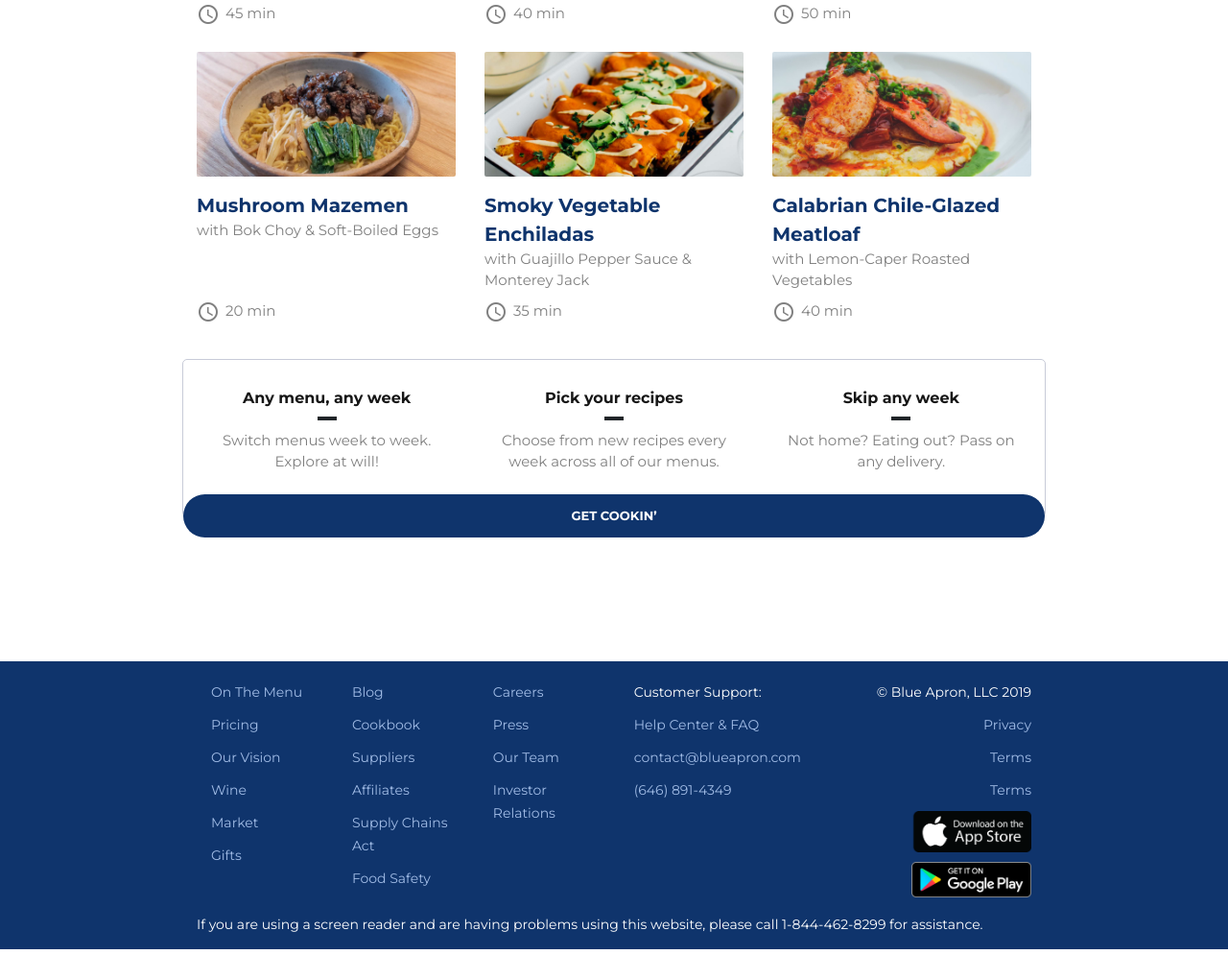
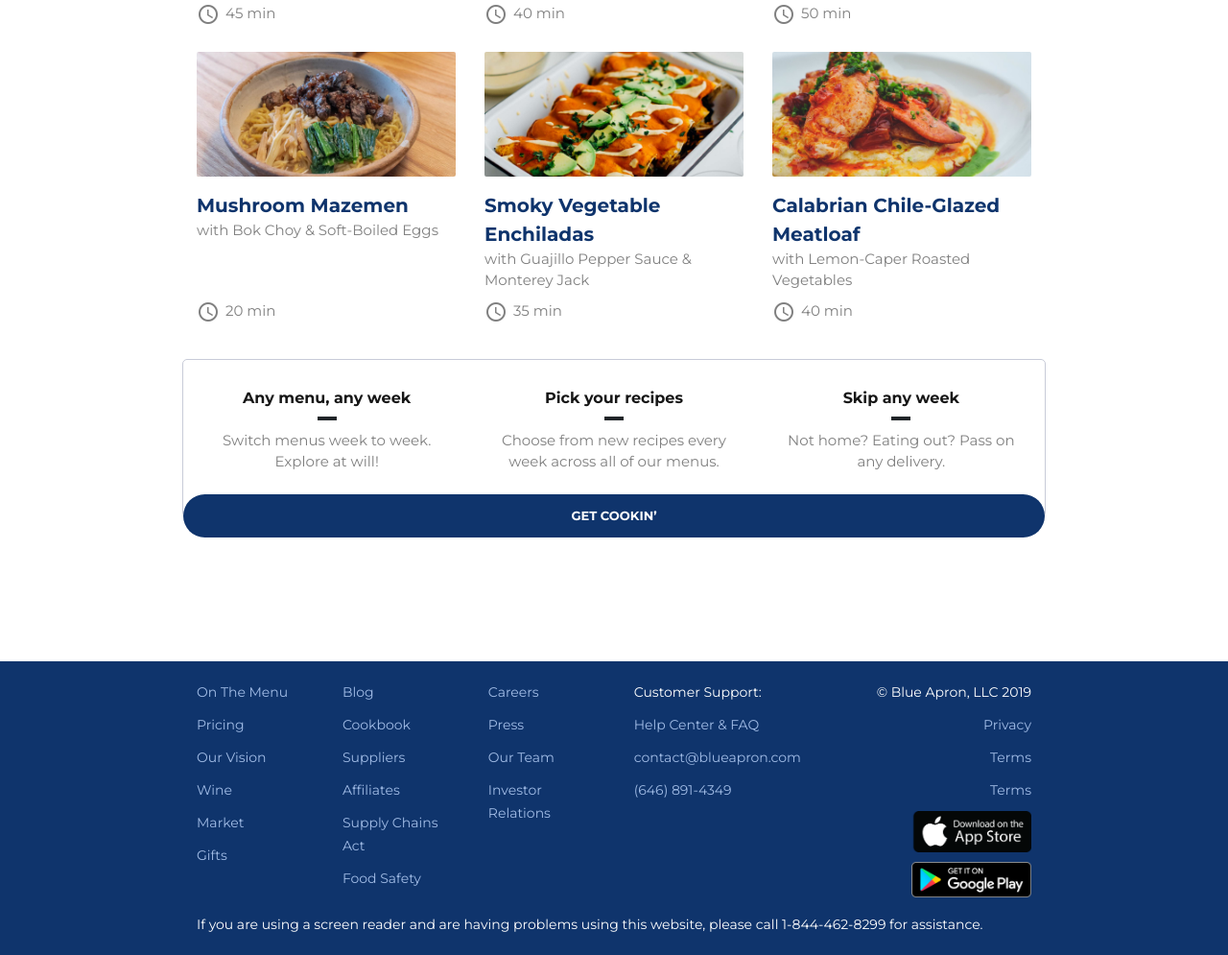
Before and after one commit to MerliMejia/Raylin-web-test, a plain HTML site: page index.html in a window 1280 px wide. Shown: the part 769-1764 px from the top of the page at 96% size. Drawn offline with nearby package versions, Linux system fonts and the light colour scheme.

Commit message:
Responsive bugs

```diff
--- a/assets/css/main.css
+++ b/assets/css/main.css
@@ -396,6 +396,7 @@ footer {
   height: fit-content;
   background-color: var(--mainTextColor);
   margin-top: 150px;
+  padding-bottom: 20px;
 }
 
 footer > .container-fluid {
@@ -431,11 +432,12 @@ footer span {
 }
 
 body > footer > div > div > div.col-md-10,
-body > footer > div > div > div.col-md-9 {
+body > footer > div > div > div.col-md-9,
+#desktopFooter > div > div.col-9 > div {
   padding-left: 0;
 }
 
-#desktopFooter img{
+#desktopFooter img {
   width: 125px;
 }
 
@@ -443,7 +445,7 @@ body > footer > div > div > div.col-md-9 {
   display: none;
 }
 
-#mobileFooter img{
+#mobileFooter img {
   width: 125px;
 }
 
@@ -451,7 +453,7 @@ body > footer > div > div > div.col-md-9 {
   display: none;
 }
 
-#smallMobileFooter img{
+#smallMobileFooter img {
   width: 125px;
 }
 
@@ -538,7 +540,6 @@ body > footer > div > div > div.col-md-9 {
   footer span {
     font-size: 13px;
   }
-
 }
 
 @media only screen and (max-width: 455px) {
```
